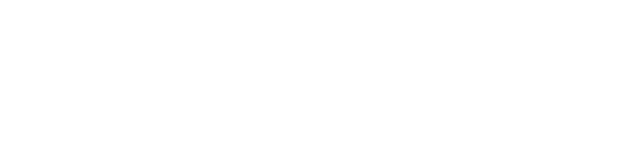
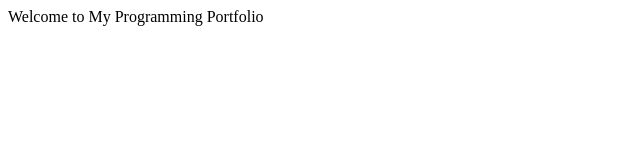
Before and after one commit to stevensic/github_username.github.io-, a plain HTML site: page index.html in a window 1280 px wide. Shown: the whole page, without its empty margins (0-640 px from the left). Drawn offline with Linux system fonts and the light colour scheme.

Commit message:
Update index.html

```diff
--- a/index.html
+++ b/index.html
@@ -1,8 +1,9 @@
 <!DOCTYPE html>
 <html>
   <head>
-
+ Welcome to My Programming Portfolio
   </head>
 
  <body>
+
   <p>
```
